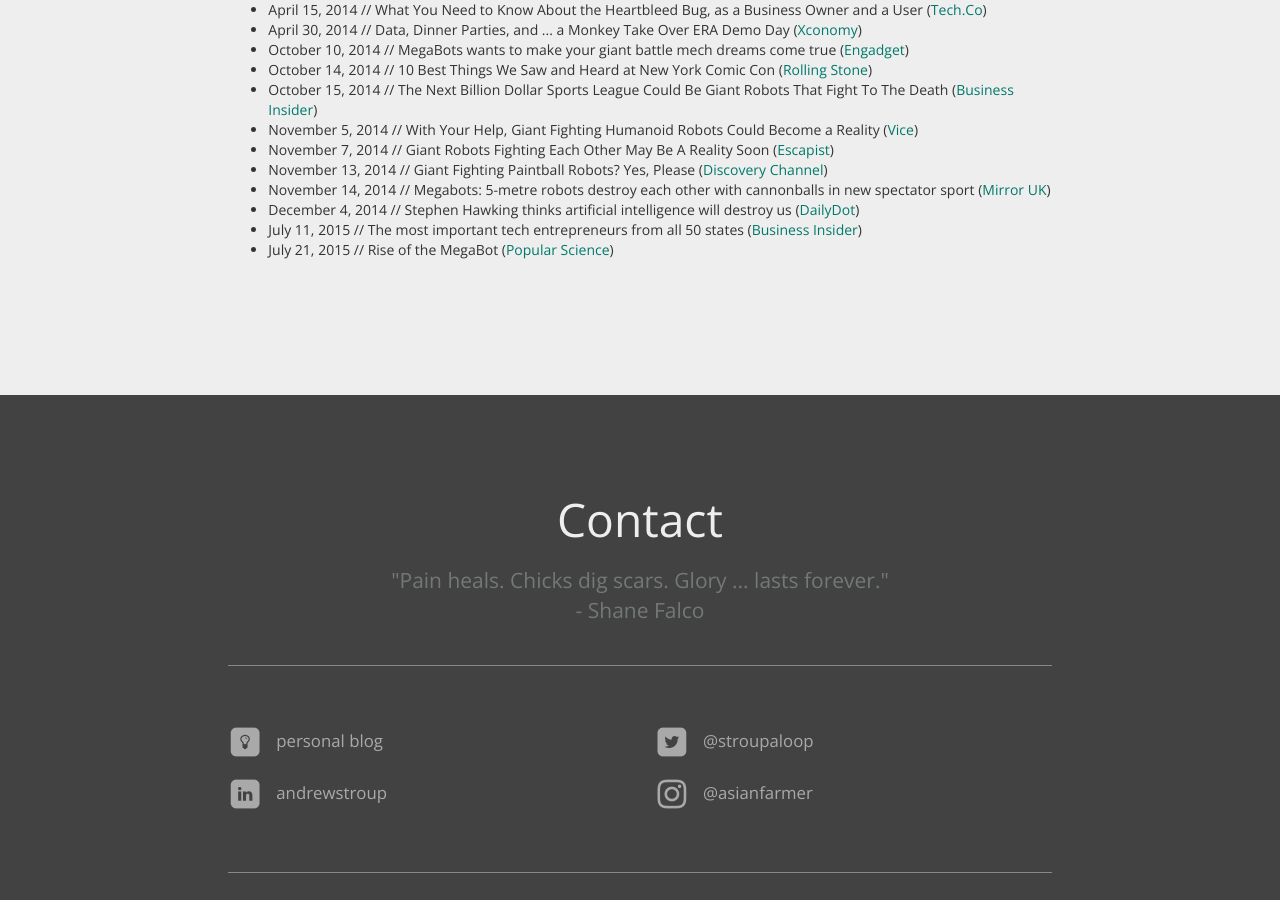
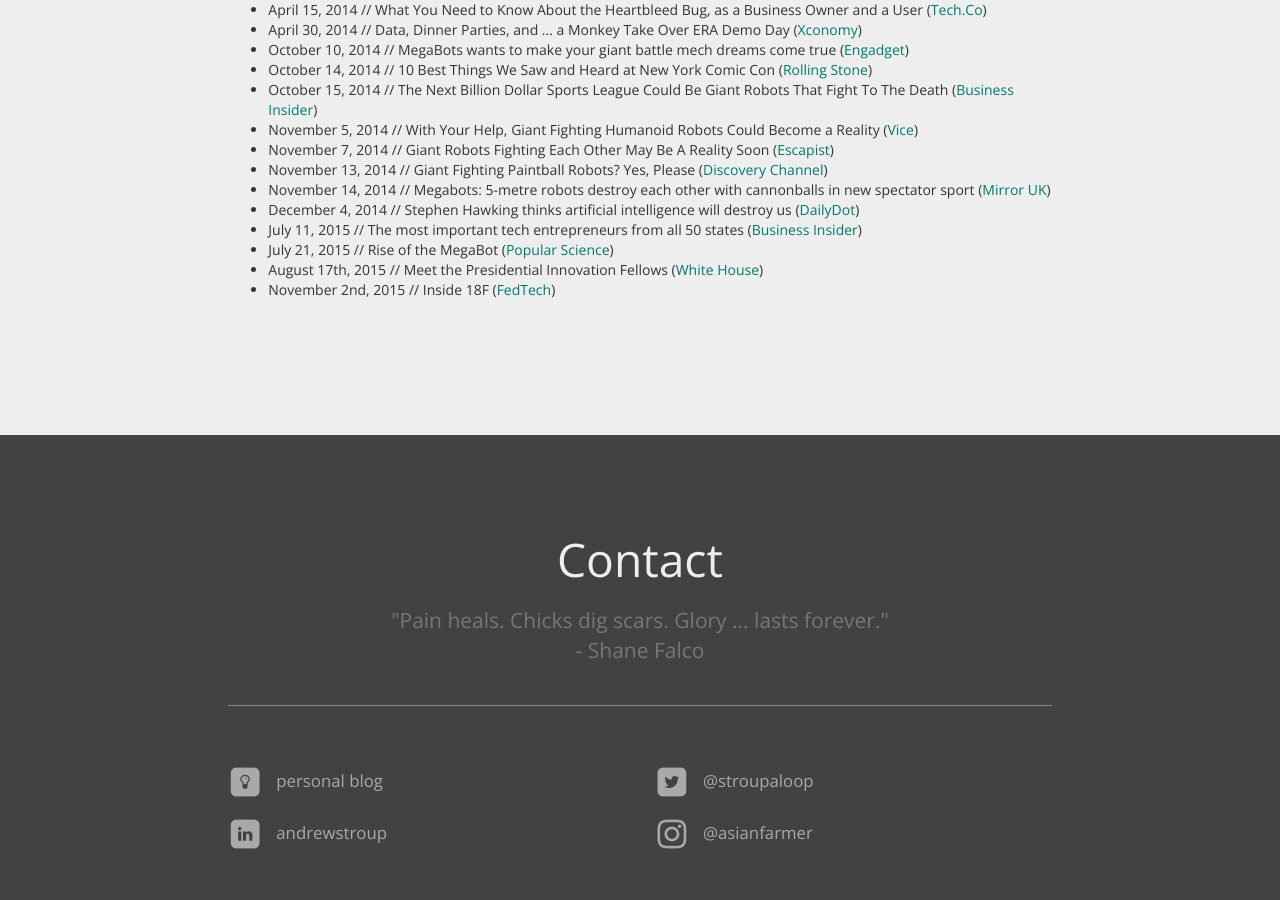
Before and after one commit to stroupaloop/stroupaloop-website, a Jekyll site: the page built from index.html, in a window 1280 px wide and 900 px high, scrolled down 8460 px. Built offline with Jekyll 4.4.1, drawn with Linux system fonts in a browser that asks for light colours; nearby versions of some CDN libraries; comment, search, counter and statistics services are not loaded.

```diff
--- /dev/null
+++ b/_data/news/2015-08-17-white-house-pif.yml
@@ -0,0 +1,6 @@
+date: "August 17th, 2015"
+source: White House
+title: Meet the Presidential Innovation Fellows
+link: https://medium.com/@WhiteHouse/meet-the-presidential-innovation-fellows-194dec20442b
+tags:
+- PIF
--- /dev/null
+++ b/_data/news/2015-11-02-fedtech.yml
@@ -0,0 +1,6 @@
+date: "November 2nd, 2015"
+source: FedTech
+title: Inside 18F
+link: http://www.fedtechmagazine.com/article/2015/10/inside-18f
+tags:
+- PIF
--- a/index.html
+++ b/index.html
@@ -44,7 +44,7 @@ layout: default
         <div class="col-md-4 col-md-push-8 col-lg-5 col-lg-push-7 ">
           <div class="row">
             <div class="col-sm-12 visible-sm visible-xs" id="headshot">
-              <img src="/images/headshot.png" class="img-responsive img-circle">
+              <img src="/images/headshot.jpg" class="img-responsive img-circle">
             </div>
             <div class="col-md-12 hidden-sm hidden-xs" style="margin-top:25px;">
               <a class="twitter-timeline" href="https://twitter.com/stroupaloop" data-widget-id="629489797049004032">Tweets by @stroupaloop</a>
```
Also changed, not shown: _posts/2016-01-16-wok-converter.md (added, +67 -0 lines), images/posts/wok-almost-finished.jpg (added), images/posts/wok-bowl.jpg (added), images/posts/wok-finished-horizontal.jpg (added), images/posts/wok-finished.jpg (added), images/posts/wok-half-finished.jpg (added), images/posts/wok-plasma-cutter.jpg (added), images/posts/wok-techshop.jpg (added), images/posts/wok-wokmon-pricing.jpg (added), images/posts/wok-wokmon.jpg (added), 1 other file.
